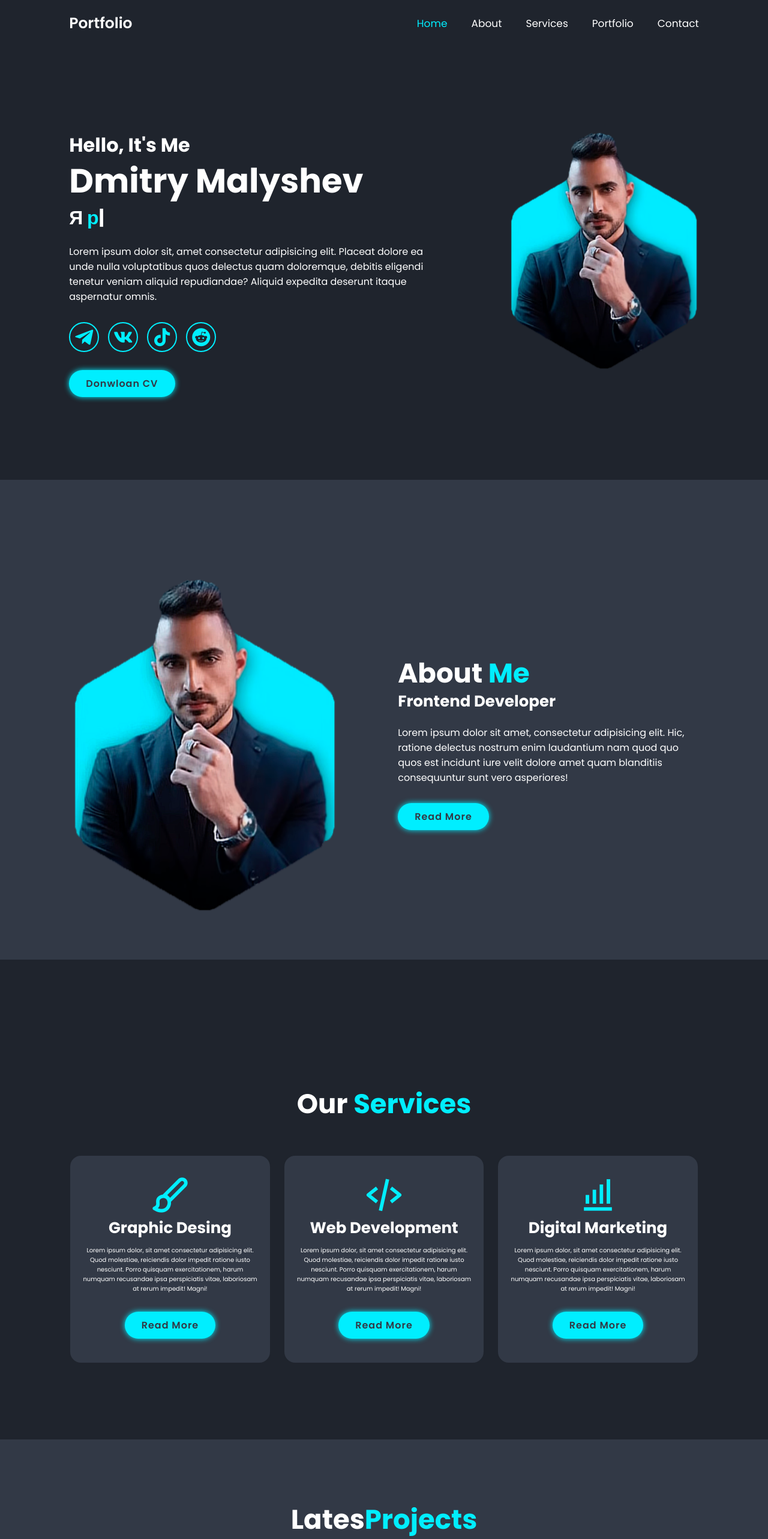
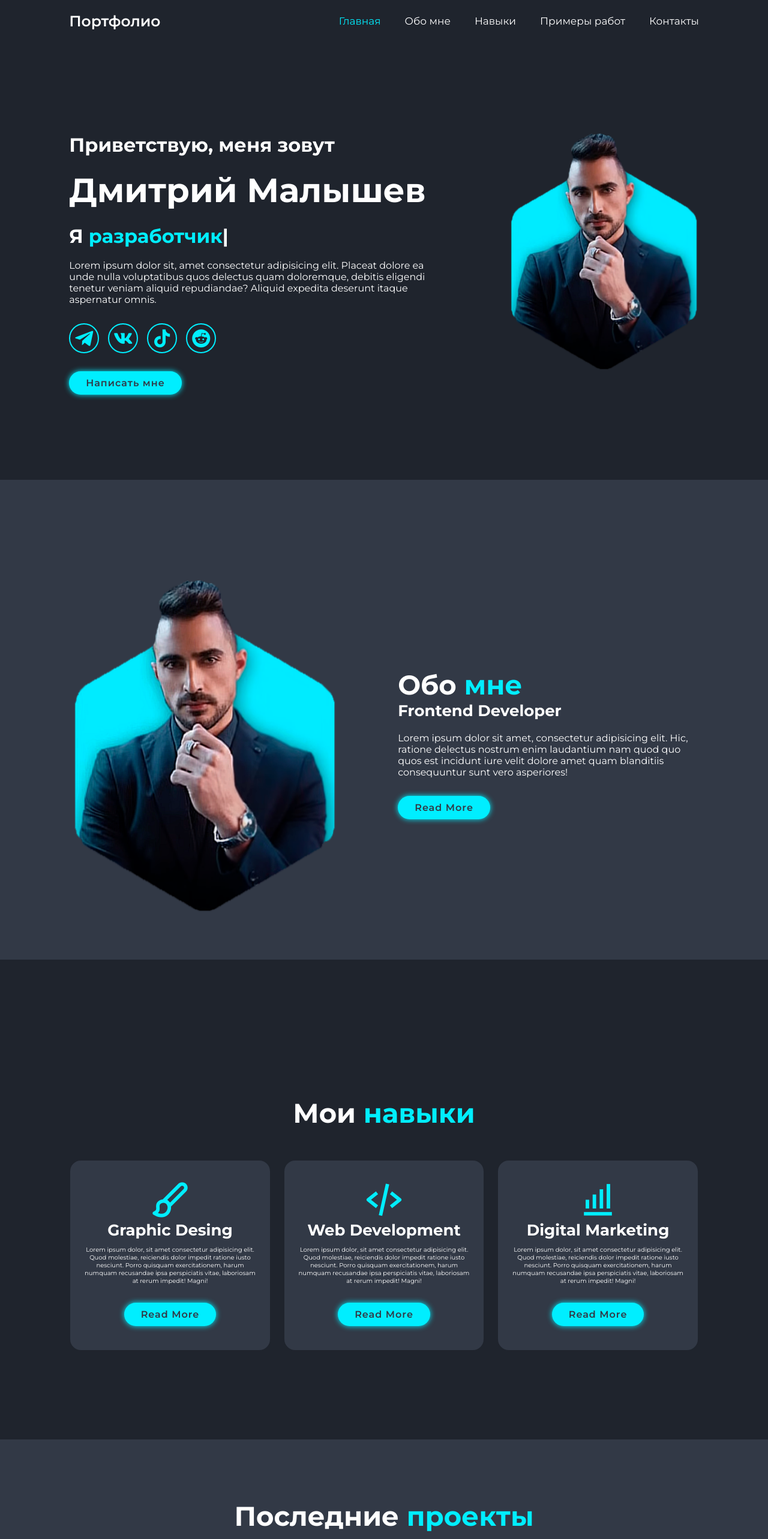
Before and after one commit to mao13132/portfolio_next, a Next.js app: page / in a window 1280 px wide. Shown: the top 2566 px of the page at 60% size. Built offline with nearby package versions, Linux system fonts and the light colour scheme.

Commit message:
fix adaptive and animate css

```diff
--- a/app/Components/About/About.tsx
+++ b/app/Components/About/About.tsx
@@ -42,9 +42,10 @@ export const About = ({ className, ...props }: AboutProps): JSX.Element => {
                 <MHeadingTitle
                     transition={{ duration: 1.3 }}
                     variants={titleAboutAnimation}
+                    style={{ overflow: 'hidden' }}
 
-                    title="About "
-                    spanTitle="Me" />
+                    title="Обо "
+                    spanTitle="мне" />
 
                 <h3>Frontend Developer</h3>
 
--- a/app/Components/Contacts/Contacts.tsx
+++ b/app/Components/Contacts/Contacts.tsx
@@ -18,7 +18,7 @@ export const Contacts = ({ className, ...props }: ContactsProps): JSX.Element =>
                 initial="hidden"
                 whileInView="visible"
 
-                title="Contact " spanTitle="Me!" />
+                title="Написать " spanTitle="мне" />
 
             <motion.form
 
@@ -45,7 +45,7 @@ export const Contacts = ({ className, ...props }: ContactsProps): JSX.Element =>
 
                 <textarea placeholder='Your Message'></textarea>
 
-                <input type='submit' value={`Send Message`} className={styles['btn']} />
+                <input type='submit' value={`Отправить сообщение`} className={styles['btn']} />
 
             </motion.form>
 
--- a/app/Components/Header/Header.tsx
+++ b/app/Components/Header/Header.tsx
@@ -34,11 +34,11 @@ export const Header = ({ className, ...props }: HeaderProps): JSX.Element => {
     }, []);
 
     return (
-        <header className={cn(styles['header'], {
+        <header className={cn(className, styles['header'], {
             [styles['sticky']]: classStiky,
         })} {...props}>
 
-            <Link className={styles['logo']} href={`#`}>Portfolio</Link>
+            <Link className={styles['logo']} href={`#`}>Портфолио</Link>
 
             <i
                 onClick={() => { setOpenMenu(oldState => !oldState) }}
--- a/app/Components/Home/Home.module.css
+++ b/app/Components/Home/Home.module.css
@@ -8,6 +8,10 @@
 .home-content h3 {
     font-size: 3.2rem;
     font-weight: 700;
+}
+
+.hello {
+    margin-bottom: 20px;
 }
 
 .home-content h3:nth-of-type(2) {
@@ -22,6 +26,13 @@
     font-size: 5.6rem;
     font-weight: 700;
     line-height: 1.3;
+}
+
+.multi-wrapper {
+    display: flex;
+    align-items: center;
+
+    min-height: 80px;
 }
 
 .home-img img {
@@ -57,12 +68,17 @@
         width: 30vw !important;
         height: 100% !important;
     }
+    .multi-wrapper {
+
+        min-height: 70px;
+    }
 }
 
 
 @media (max-width: 768px) {
     .home {
         flex-direction: column;
+        gap: 0;
     }
 
     .home-content h3 {
@@ -78,6 +94,20 @@
         height: 100% !important;
         margin-top: 4rem;
     }
+    .multi-wrapper {
+
+        min-height: 60px;
+    }
+    .hello {
+        margin-bottom: 10px;
+    }
+}
+@media (max-width: 500px) {
+
+    .multi-wrapper {
+
+        min-height: 60px;
+    }
 }
 
 @media (max-width: 365px) {
--- a/app/Components/Home/Home.tsx
+++ b/app/Components/Home/Home.tsx
@@ -18,7 +18,7 @@ export const Home = ({ className, ...props }: HomeProps): JSX.Element => {
 
     useEffect(() => {
         const typed = new Typed(multiText.current, {
-            strings: ['Frontend разработчик', 'разработчик Telegram ботов', 'Backend разработчик', 'SEO оптимизатор', 'Маркетплейс автоматизатор'],
+            strings: ['разработчик Telegram ботов', 'маркетплейс автоматизатор', 'Backend разработчик', 'Frontend разработчик', 'SEO оптимизатор'],
             typeSpeed: 100,
             backSpeed: 100,
             backDelay: 1000,
@@ -37,19 +37,22 @@ export const Home = ({ className, ...props }: HomeProps): JSX.Element => {
                 transition={{ duration: 1 }}
                 initial="hidden"
                 whileInView="visible"
+
                 variants={textBlockAnimation}
 
                 className={styles['home-content']}
             >
-                <h3>Hello, It's Me</h3>
+                <h3 className={styles['hello']}>Приветствую, меня зовут</h3>
 
                 <motion.h1
 
                     transition={{ duration: 1.2 }}
                     variants={nameTextAnimation}
-                >Dmitry Malyshev</motion.h1>
+                >Дмитрий Малышев</motion.h1>
 
-                <motion.h3>Я <span className={styles['move-h3']} ref={multiText}></span></motion.h3>
+                <div className={styles['multi-wrapper']}>
+                    <motion.h3>Я <span className={styles['move-h3']} ref={multiText}></span></motion.h3>
+                </div>
 
                 <motion.p
                     transition={{ duration: 1.2 }}
@@ -59,12 +62,12 @@ export const Home = ({ className, ...props }: HomeProps): JSX.Element => {
 
                 <SocialMedia />
 
-                <ButtonLink link={`#`} text={`Donwloan CV`} />
+                <ButtonLink link={`#contact`} text={`Написать мне`} />
 
             </motion.div>
 
             <motion.div
-                transition={{ duration: 1 }}
+                transition={{ duration: 1.2 }}
                 initial="hidden"
                 whileInView="visible"
                 variants={imageHomeAnimation}
--- a/app/Components/Index/Idex.module.css
+++ b/app/Components/Index/Idex.module.css
@@ -1,6 +1,7 @@
 .section {
     min-height: 100vh;
     padding: 10rem 9% 2rem;
+    overflow-x: hidden;
 }
 
 @media (max-width: 991px) {
--- a/app/Components/Navbar/Navbar.tsx
+++ b/app/Components/Navbar/Navbar.tsx
@@ -14,11 +14,11 @@ export const Navbar = ({ setOpenMenu, openStatus, className, ...props }: NavbarP
         <nav className={cn(styles['navbar'], {
             [styles['active']]: openStatus,
         })} {...props}>
-            <Link onClick={() => setOpenMenu(false)} href={`#home`} className={styles['active']}>Home</Link>
-            <Link onClick={() => setOpenMenu(false)} href={`#about`}>About</Link>
-            <Link onClick={() => setOpenMenu(false)} href={`#services`}>Services</Link>
-            <Link onClick={() => setOpenMenu(false)} href={`#portfolio`}>Portfolio</Link>
-            <Link onClick={() => setOpenMenu(false)} href={`#contact`}>Contact</Link>
+            <Link onClick={() => setOpenMenu(false)} href={`#home`} className={styles['active']}>Главная</Link>
+            <Link onClick={() => setOpenMenu(false)} href={`#about`}>Обо мне</Link>
+            <Link onClick={() => setOpenMenu(false)} href={`#services`}>Навыки</Link>
+            <Link onClick={() => setOpenMenu(false)} href={`#portfolio`}>Примеры работ</Link>
+            <Link onClick={() => setOpenMenu(false)} href={`#contact`}>Контакты</Link>
         </nav>
     );
 };
--- a/app/Components/PortfolioWrapper/PortfolioWrapper.tsx
+++ b/app/Components/PortfolioWrapper/PortfolioWrapper.tsx
@@ -18,8 +18,9 @@ export const PortfolioWrapper = ({ className, ...props }: PortfolioWrapperProps)
                 variants={titleProjectsAnimation}
                 initial="hidden"
                 whileInView="visible"
+                style={{ overflow: 'hidden' }}
 
-                title="Lates" spanTitle="Projects" />
+                title="Последние " spanTitle="проекты" />
 
             <motion.div
                 transition={{ duration: 2 }}
@@ -81,8 +82,6 @@ export const PortfolioWrapper = ({ className, ...props }: PortfolioWrapperProps)
 
 
 
-
-
         </section>
     );
 };
--- a/app/Components/ServicesWrapp/ServicesWrapp.tsx
+++ b/app/Components/ServicesWrapp/ServicesWrapp.tsx
@@ -12,20 +12,21 @@ export const ServicesWrapp = ({ className, ...props }: ServicesWrappProps): JSX.
     return (
         <section className={cn(className, styles['services'])} id="services" {...props}>
 
-            <MHeadingTitle
-
+            <motion.div
                 initial="hidden"
                 whileInView="visible"
+
+                className={styles['block-wrapper']}>
+
+                <MHeadingTitle
                     transition={{ duration: 1 }}
                     variants={titleServiceAnimation}
 
-                title="Our " spanTitle="Services" />
+                    title="Мои " spanTitle="навыки" />
 
                 <motion.div
-                initial="hidden"
-                whileInView="visible"
-                transition={{ duration: 0.8 }}
                     variants={servicesAnimation}
+                    transition={{ duration: 2 }}
 
                     className={styles['service-container']}>
                     <Services
@@ -64,6 +65,8 @@ export const ServicesWrapp = ({ className, ...props }: ServicesWrappProps): JSX.
 
                 </motion.div>
 
+            </motion.div>
+
         </section>
     );
 };
--- a/app/styles/globals.css
+++ b/app/styles/globals.css
@@ -1,4 +1,4 @@
-@import url('https://fonts.googleapis.com/css2?family=Poppins:ital,wght@0,100;0,200;0,300;0,400;0,500;0,600;0,700;0,800;0,900;1,100;1,200;1,300;1,400;1,500;1,600;1,700;1,800;1,900&display=swap');
+@import url('https://fonts.googleapis.com/css2?family=Montserrat:ital,wght@0,100..900;1,100..900&display=swap');
 
 * {
   box-sizing: border-box;
@@ -7,7 +7,7 @@
   border: none;
   outline: none;
   scroll-behavior: smooth;
-  font-family: 'Poppins', sans-serif;
+  font-family: "Montserrat", sans-serif;
 }
 
 :root {
```
Lines whose indentation alone changed are shown as unchanged.
